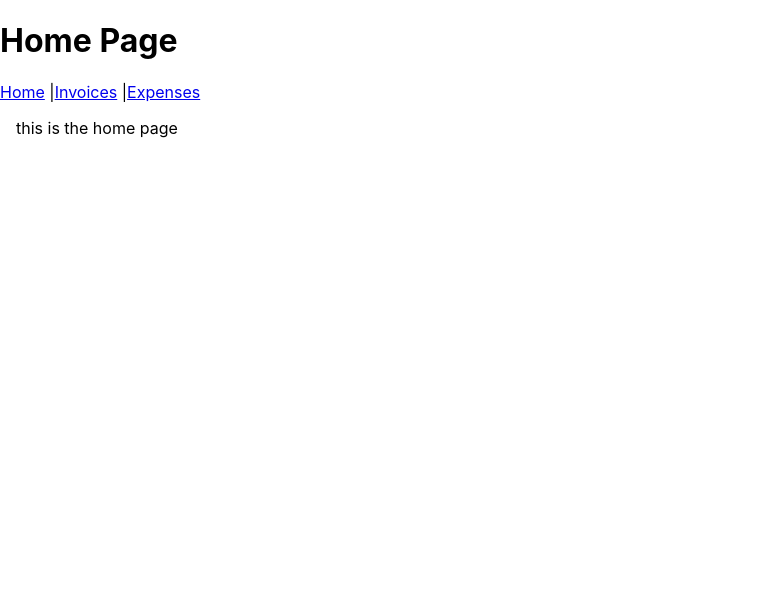
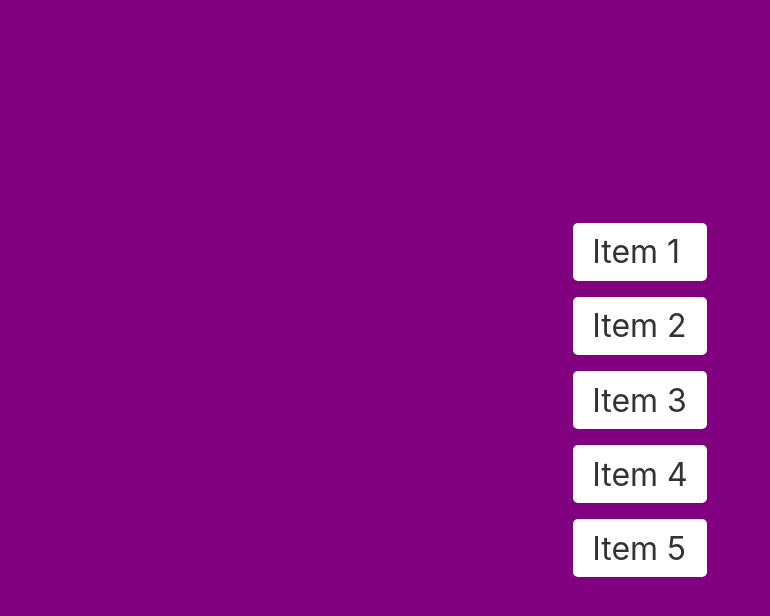
Before and after one commit to yanmoenaing118/react-router-dom-v6, a React (Create React App) app: page / in a window 1280 px wide. Shown: the top 616 px of the page, without its empty margins (0-770 px from the left). Built offline with nearby package versions, Linux system fonts and the light colour scheme.

Commit message:
framer motion

```diff
--- a/package.json
+++ b/package.json
@@ -6,8 +6,12 @@
     "@testing-library/jest-dom": "^5.16.2",
     "@testing-library/react": "^12.1.3",
     "@testing-library/user-event": "^13.5.0",
+    "framer-motion": "^6.2.8",
     "react": "^17.0.2",
     "react-dom": "^17.0.2",
+    "react-grid-layout": "^1.3.4",
+    "react-icons": "^4.3.1",
+    "react-masonry-component": "^6.3.0",
     "react-router-dom": "^6.2.2",
     "react-scripts": "5.0.0",
     "web-vitals": "^2.1.4"
--- a/public/index.html
+++ b/public/index.html
@@ -40,4 +40,5 @@
       To create a production bundle, use `npm run build` or `yarn build`.
     -->
   </body>
+
 </html>
--- /dev/null
+++ b/src/App.css
@@ -0,0 +1,8 @@
+:root {
+  box-sizing: border-box;
+}
+*,
+::before,
+::after {
+  box-sizing: border-box;
+}
--- a/src/App.jsx
+++ b/src/App.jsx
@@ -1,18 +1,88 @@
-import { Outlet, Link } from "react-router-dom";
-function App() {
+import { motion, useAnimation } from "framer-motion";
+import { FaAngleDoubleUp } from "react-icons/fa";
+
+export default function App() {
+  const boxControls = useAnimation();
+
+  const list = {
+    hidden: {
+      opacity: 0,
+    },
+    visible: {
+      opacity: 1,
+      transition: {
+        duration: 0.3,
+        when: "beforeChildren",
+        staggerChildren: 0.3,
+      },
+    },
+  };
+
+  const itemVariants = {
+    hidden: {
+      x: -500,
+      opacity: 0,
+      scale: 1
+    },
+    visible: {
+      opacity: 1,
+      x: 0,
+      transition: {
+        duration: 0.3,
+        type: "tween",
+      },
+    },
+    hovered: {
+      scale: 1.05
+    },
+
+    active: {
+      scale: 1
+    }
+  };
+
   return (
-    <>
-      <header className="App">
-        <h1>Home Page</h1>
-        <nav>
-          <Link to="/">Home</Link> |<Link to="/invoices">Invoices</Link> |
-          <Link to="/expenses">Expenses</Link>
-        </nav>
-      </header>
+    <main>
+      <motion.ul
+        style={{
+          listStyle: "none",
+          padding: "0",
+          fontSize: "2rem",
+        }}
+        initial="hidden"
+        animate="visible"
+        variants={list}
+      >
+        {[1, 2, 3, 4, 5].map((item) => (
+          <motion.li
+            key={item}
+            style={{
+              margin: "1rem 0",
+              backgroundColor: "#fff",
+              color: "#333",
+              padding: ".3em .6em",
+              borderRadius: "5px",
+              cursor: "pointer"
+            }}
+            variants={itemVariants}
+            whileHover="hovered"
+          >
+            Item {item}
+          </motion.li>
+        ))}
+      </motion.ul>
 
-      <Outlet />
-    </>
+      <style jsx>{`
+        main {
+          width: 100%;
+          height: 100vh;
+          overflow: hidden;
+          display: flex;
+          justify-content: center;
+          align-items: center;
+          background-color: purple;
+        }
+      `}</style>
+    </main>
   );
 }
-
-export default App;
--- a/src/data.js
+++ b/src/data.js
@@ -41,3 +41,20 @@ let invoices = [
       (invoice) => invoice.number === number
     );
   }
+
+
+
+  export const images = [
+    "https://images.unsplash.com/photo-1638913658179-18c9a9c943f7?ixlib=rb-1.2.1&ixid=MnwxMjA3fDF8MHxlZGl0b3JpYWwtZmVlZHwxfHx8ZW58MHx8fHw%3D&auto=format&fit=crop&w=600&q=60",
+    "https://images.unsplash.com/photo-1646431301926-785a5e3d2539?ixlib=rb-1.2.1&ixid=MnwxMjA3fDB8MHxlZGl0b3JpYWwtZmVlZHwyfHx8ZW58MHx8fHw%3D&auto=format&fit=crop&w=600&q=60",
+    "https://images.unsplash.com/photo-1646452663106-06c910246222?ixlib=rb-1.2.1&ixid=MnwxMjA3fDB8MHxlZGl0b3JpYWwtZmVlZHwzfHx8ZW58MHx8fHw%3D&auto=format&fit=crop&w=600&q=60",
+    "https://images.unsplash.com/photo-1646454073711-7f170ecd4076?ixlib=rb-1.2.1&ixid=MnwxMjA3fDB8MHxlZGl0b3JpYWwtZmVlZHw0fHx8ZW58MHx8fHw%3D&auto=format&fit=crop&w=600&q=60",
+    "https://images.unsplash.com/photo-1646426703387-8faeed1d82b3?ixlib=rb-1.2.1&ixid=MnwxMjA3fDB8MHxlZGl0b3JpYWwtZmVlZHwxMnx8fGVufDB8fHx8&auto=format&fit=crop&w=600&q=60",
+    "https://images.unsplash.com/photo-1640622659787-d15655c3a2ce?ixlib=rb-1.2.1&ixid=MnwxMjA3fDF8MHxlZGl0b3JpYWwtZmVlZHwxMXx8fGVufDB8fHx8&auto=format&fit=crop&w=600&q=60",
+    "https://images.unsplash.com/photo-1621609764095-b32bbe35cf3a?ixlib=rb-1.2.1&ixid=MnwxMjA3fDF8MHxlZGl0b3JpYWwtZmVlZHwxNnx8fGVufDB8fHx8&auto=format&fit=crop&w=600&q=60",
+    "https://images.unsplash.com/photo-1646422915678-ac3b6a4ed763?ixlib=rb-1.2.1&ixid=MnwxMjA3fDB8MHxlZGl0b3JpYWwtZmVlZHwxOHx8fGVufDB8fHx8&auto=format&fit=crop&w=600&q=60",
+    "https://images.unsplash.com/photo-1646461377690-2b76d9f11958?ixlib=rb-1.2.1&ixid=MnwxMjA3fDB8MHxlZGl0b3JpYWwtZmVlZHwyMHx8fGVufDB8fHx8&auto=format&fit=crop&w=600&q=60",
+    "https://images.unsplash.com/photo-1646335940131-0e25ade32348?ixlib=rb-1.2.1&ixid=MnwxMjA3fDB8MHxlZGl0b3JpYWwtZmVlZHwyN3x8fGVufDB8fHx8&auto=format&fit=crop&w=600&q=60",
+    "https://images.unsplash.com/photo-1646408271576-bf925295d130?ixlib=rb-1.2.1&ixid=MnwxMjA3fDB8MHxlZGl0b3JpYWwtZmVlZHwyOHx8fGVufDB8fHx8&auto=format&fit=crop&w=600&q=60",
+    "https://images.unsplash.com/photo-1629036940204-960cf1c26ea7?ixlib=rb-1.2.1&ixid=MnwxMjA3fDB8MHxlZGl0b3JpYWwtZmVlZHwzMnx8fGVufDB8fHx8&auto=format&fit=crop&w=600&q=60",
+  ]
--- a/src/index.js
+++ b/src/index.js
@@ -6,16 +6,17 @@ import App from "./App";
 import Expenses from "./routes/expenses";
 import Invoices from "./routes/invoices";
 import Invoice from "./routes/invoice";
+import Home from "./routes/home";
 
 ReactDOM.render(
   <React.StrictMode>
-    <BrowserRouter>
+    {/* <BrowserRouter>
       <Routes>
         <Route path="/" element={<App />}>
           <Route
             index
             element={
-              <main style={{ padding: "1rem" }}>this is the home page</main>
+              <Home />
             }
           />
           <Route path="invoices" element={<Invoices />}>
@@ -40,7 +41,8 @@ ReactDOM.render(
           />
         </Route>
       </Routes>
-    </BrowserRouter>
+    </BrowserRouter> */}
+    <App />
   </React.StrictMode>,
   document.getElementById("root")
 );
--- /dev/null
+++ b/src/routes/home.jsx
@@ -0,0 +1,3 @@
+export default function Home() {
+  return <div>home page</div>;
+}
--- a/src/routes/invoices.jsx
+++ b/src/routes/invoices.jsx
@@ -23,7 +23,10 @@ export default function Invoices() {
         }}
       >
         <input type="text" value={searchParams.get("filter") || ""} onChange={handleFilter} />
-        {invoices.map((invoice) => (
+        {invoices.filter((invoice) => {
+
+          return invoice.name.toLowerCase().startsWith(searchParams.get('filter'));
+        }).map((invoice) => (
           <NavLink
             style={({ isActive }) => {
               return {
```
Also changed, not shown: 1 other file (tests, documents, lock files or other folders).
